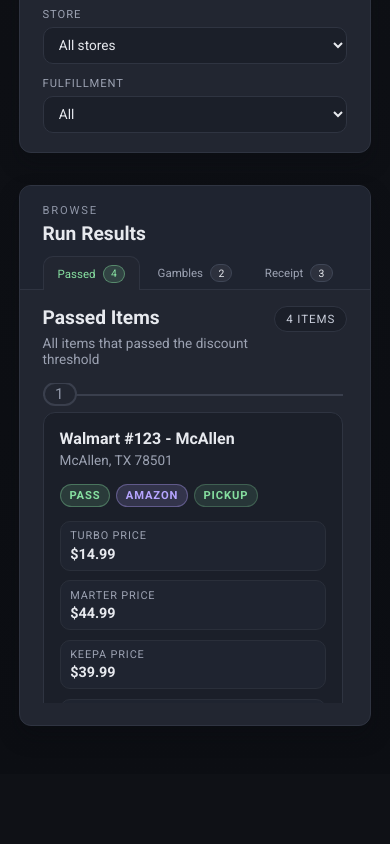
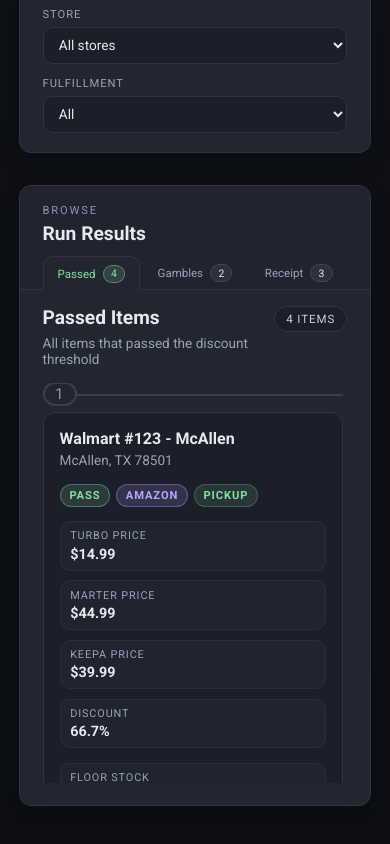
Before and after one commit to esojogerba/cnc-dashboard, a React (Vite) app: page /runs/run-0920 in a window 390 px wide. Shown: the part 1571-2415 px from the top of the page. Before the commit the page ends 2345 px from the top, so only its background shows below. Built offline with nearby package versions, Linux system fonts and the light colour scheme.

Commit message:
Made height of run results taller.

```diff
--- a/src/App.css
+++ b/src/App.css
@@ -867,7 +867,7 @@
 }
 
 .summary-section-body.scrollable {
-    max-height: 520px;
+    max-height: 640px;
     overflow-y: auto;
     padding-right: 0.3rem;
 }
@@ -1748,7 +1748,7 @@
     }
 
     .summary-section-body.scrollable {
-        max-height: 360px;
+        max-height: 460px;
     }
 
     .runs-row-header {
@@ -1869,7 +1869,7 @@
     }
 
     .summary-section-body.scrollable {
-        max-height: 320px;
+        max-height: min(400px, 55vh);
     }
 
     .runs-row {
```
